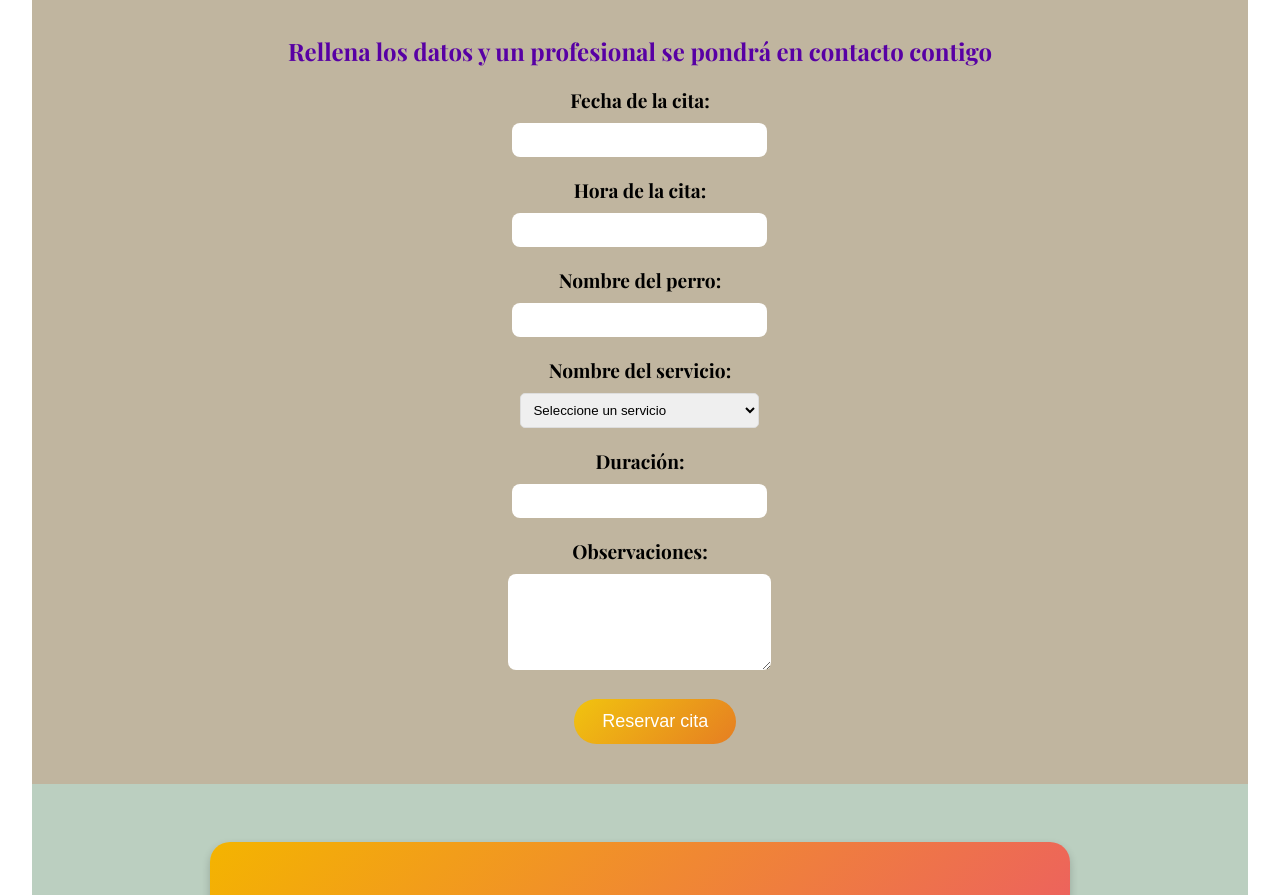
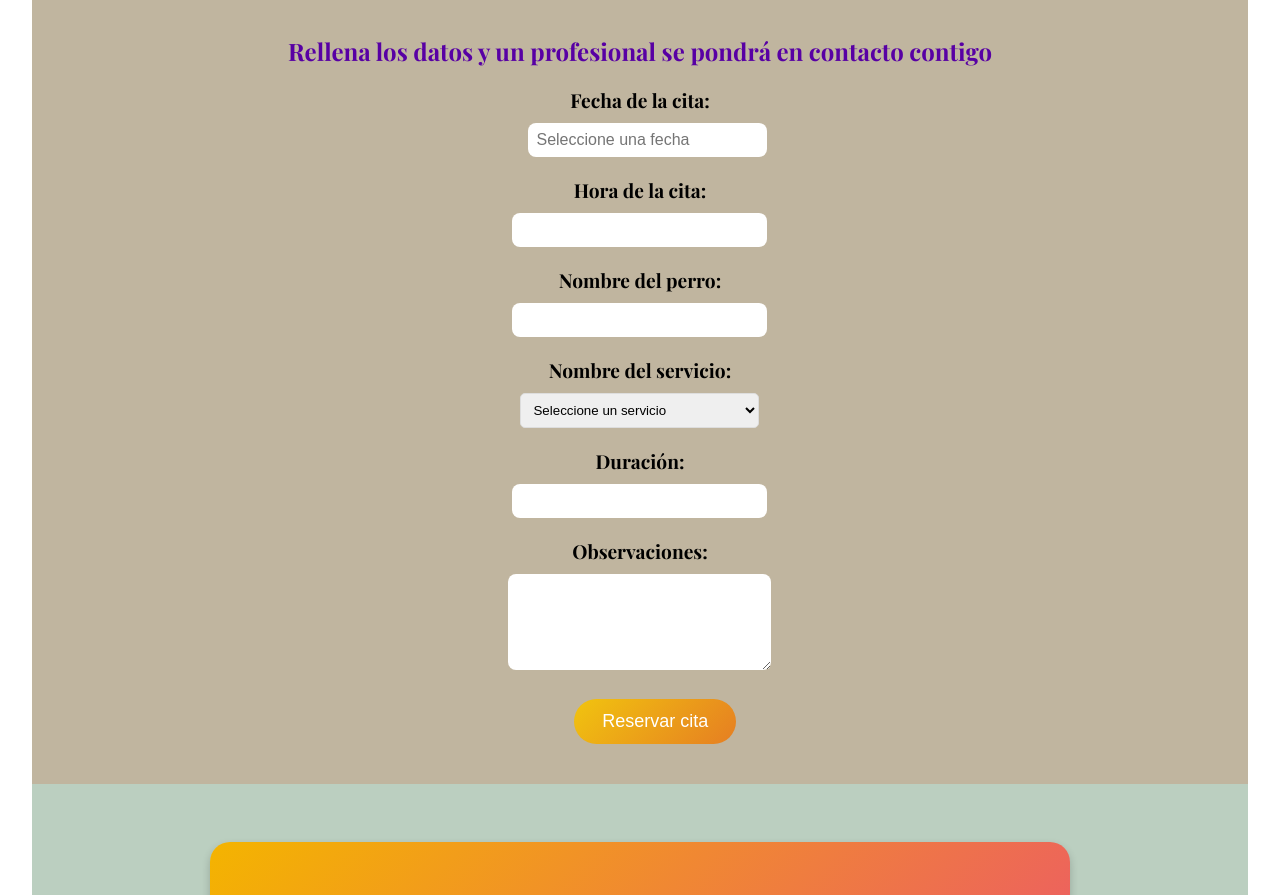
Before and after one commit to Vaz77/frontendResidenciaCanina, a React (Vite) app: page / in a window 1280 px wide. Shown: the part 4860-5755 px from the top of the page. Built offline with nearby package versions, Linux system fonts and the light colour scheme.

Commit message:
Añado calendario para seleccionar la fecha para reservar una cita

```diff
--- a/package.json
+++ b/package.json
@@ -25,6 +25,7 @@
     "react-alice-carousel": "^2.7.1",
     "react-awesome-slider": "^4.1.0",
     "react-bootstrap": "^2.8.0",
+    "react-datepicker": "^4.16.0",
     "react-dom": "^18.2.0",
     "react-icons": "^4.10.1",
     "react-modal": "^3.16.1",
--- a/src/pages/AppointmentsPage/AppointmentsPage.jsx
+++ b/src/pages/AppointmentsPage/AppointmentsPage.jsx
@@ -4,10 +4,12 @@ import icon1 from "../../assets/flechaHaciaAbajo.png";
 import { createAppointment } from "../../services/apiCalls";
 import { useSelector } from "react-redux";
 import { userData } from "../userSlice";
+import DatePicker from "react-datepicker";
+import "react-datepicker/dist/react-datepicker.css";
 
 const AppointmentsPage = () => {
   const [time, setTime] = useState("");
-  const [date, setDate] = useState("");
+  const [selectedDate, setSelectedDate] = useState(null);
   const [observations, setObservations] = useState("");
   const [dog_name, setDog_name] = useState("");
   const [service_name, setService_name] = useState("");
@@ -24,7 +26,7 @@ const AppointmentsPage = () => {
         setTime(value);
         break;
       case "date":
-        setDate(value);
+        setSelectedDate(value);
         break;
       case "observations":
         setObservations(value);
@@ -46,7 +48,7 @@ const AppointmentsPage = () => {
     e.preventDefault();
     try {
       const appointmentData = {
-        date,
+        date: selectedDate,
         time,
         observations,
         dog_name,
@@ -59,14 +61,13 @@ const AppointmentsPage = () => {
       );
       setDuration("");
       setTime("");
-      setDate("");
+      setSelectedDate(null);
       setObservations("");
       setDog_name("");
       setService_name("");
       setSuccessMessage(
         "¡Reserva realizada con éxito! Te acabamos de enviar un email de confimación"
       );
-      setErrorMessage("No puedes reservar citas, registrate!");
       setErrorMessage("");
     } catch (error) {
       console.error("Error al crear la cita:", error);
@@ -124,13 +125,13 @@ const AppointmentsPage = () => {
         <form onSubmit={handleSubmit}>
           <div className="form-group">
             <label htmlFor="date">Fecha de la cita:</label>
-            <input
-              type="text"
-              id="date"
-              name="date"
+            <DatePicker
+              selected={selectedDate}
+              onChange={(date) => setSelectedDate(date)}
+              dateFormat="dd/MM/yyyy"
               required
-              value={date}
-              onChange={handleInputChange}
+              className="custom-select"
+              placeholderText="Seleccione una fecha"
             />
           </div>
           <div className="form-group">
```
Also changed, not shown: 1 other file (tests, documents, lock files or other folders).
